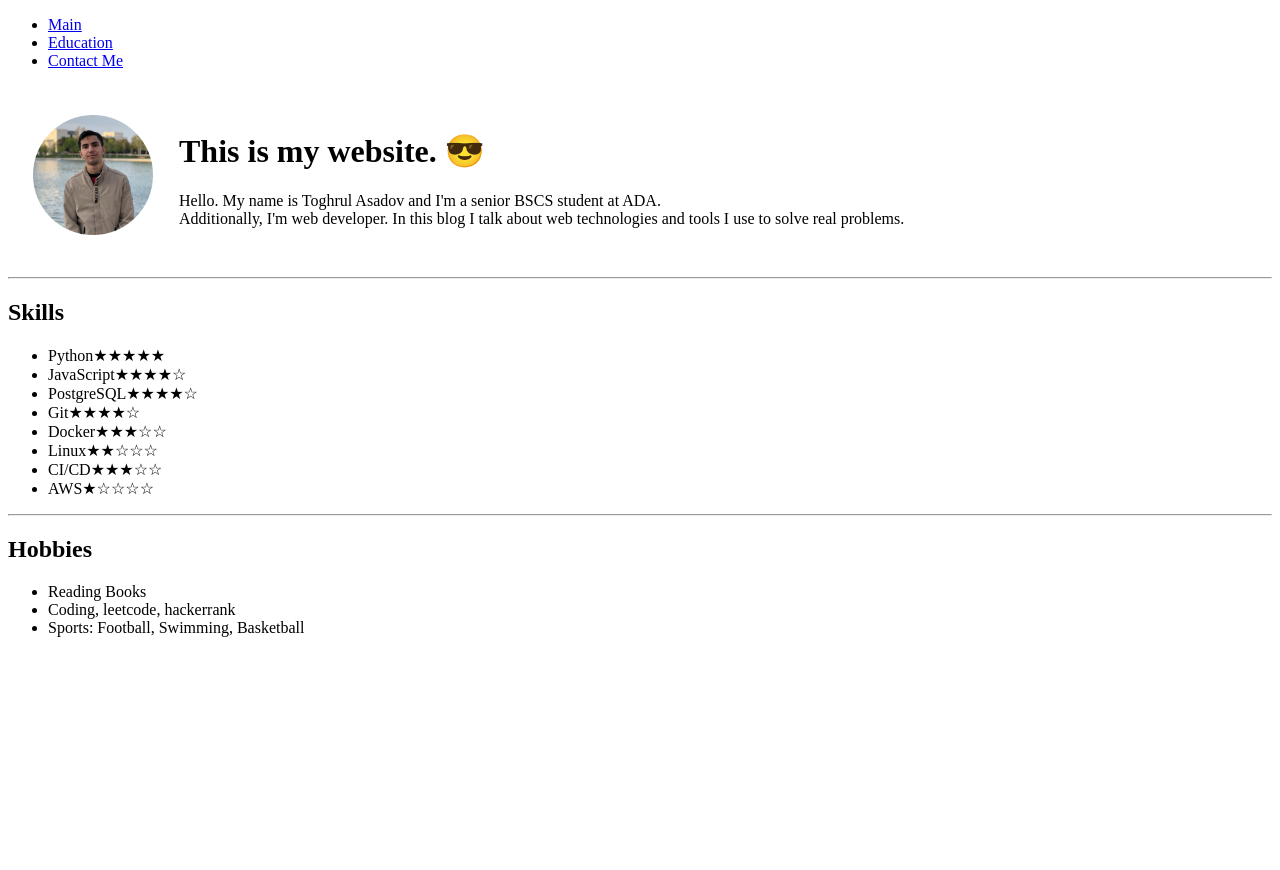
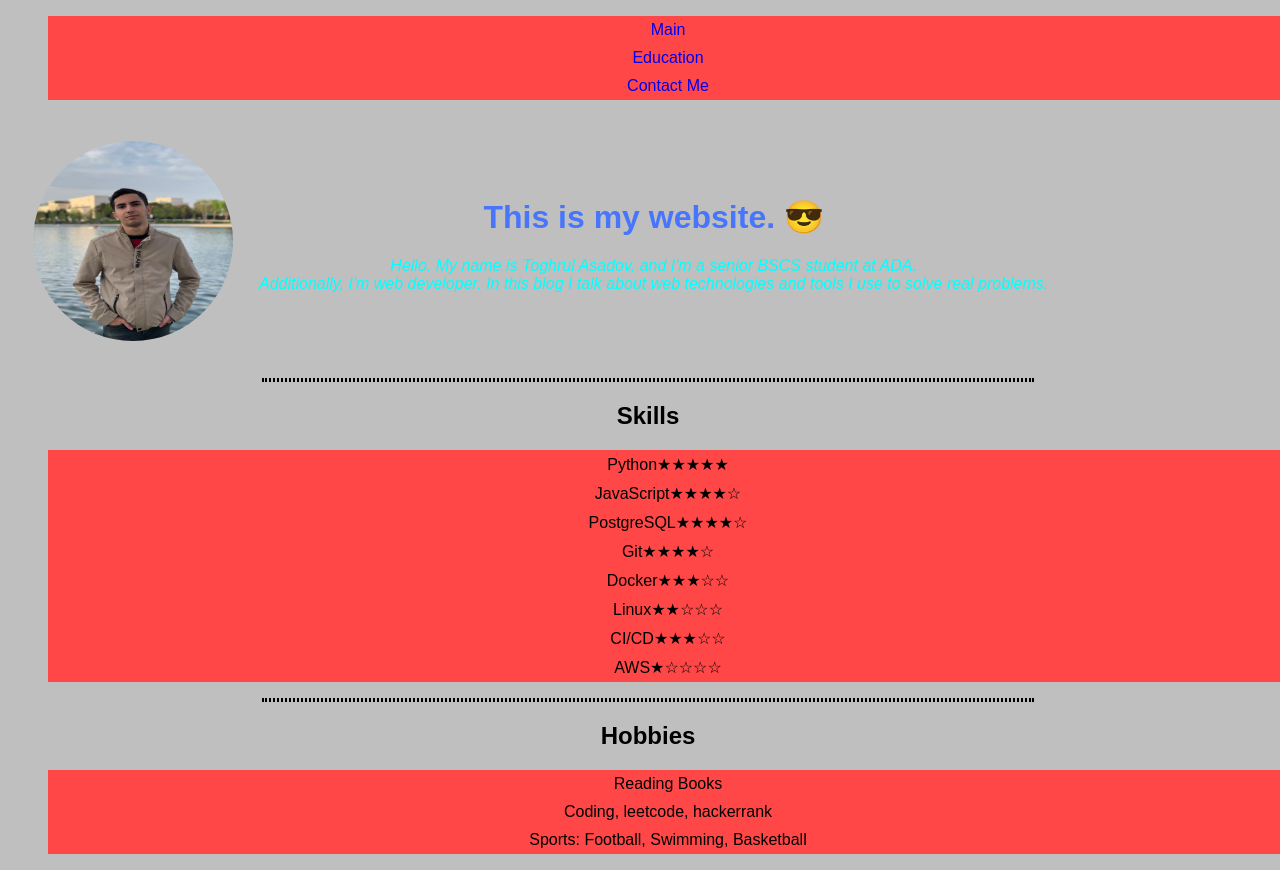
Before and after one commit to togrul2/simple-html, a plain HTML site: page index.html in a window 1280 px wide. Before the commit the page ends 800 px from the top, so only its background shows below. Drawn offline with Linux system fonts and the light colour scheme.

Commit message:
some more styles

```diff
--- /dev/null
+++ b/css/contactme.css
@@ -0,0 +1,59 @@
+html {
+    font-family: 'Rubik', sans-serif;
+    font-weight: 400;
+}
+
+body {
+    background-color: rgba(66, 65, 66, 0.333);
+    height: 90%;
+    width: 100%;
+    text-align: center;
+}
+
+.italic-text {
+    font-style: italic;
+    color: aqua;
+}
+
+p {
+    color: white;
+}
+
+li {
+    padding: 5px 12px;
+    list-style: none;
+    background-color: rgb(255, 71, 71);
+}
+
+a {
+    text-decoration: none;
+}
+
+a:hover {
+    color: rgb(2, 169, 184) !important;
+    font-size: 18px;
+}
+
+a:visited {
+    color: cornflowerblue;
+}
+
+h1 {
+    color: #4775fc;
+}
+
+input {
+    border: 2px solid rgb(227, 27, 27);
+    border-radius: 12px;
+}
+
+input[type=submit] {
+    font-size: 16px;
+    padding: 5px 24px;
+    transition: transform .12s;
+}
+
+input[type=submit]:hover {
+    cursor: pointer;
+    transform: scale(1.05);
+}
--- /dev/null
+++ b/css/education.css
@@ -0,0 +1,43 @@
+html {
+    font-family: 'Rubik', sans-serif;
+    font-weight: 400;
+}
+
+body {
+    background-color: rgba(66, 65, 66, 0.333);
+}
+
+ul {
+    text-align: center;
+}
+
+li {
+    padding: 5px 12px;
+    list-style: none;
+    background-color: rgb(255, 71, 71);
+}
+
+a {
+    text-decoration: none;
+}
+
+a:hover {
+    color: rgb(2, 169, 184) !important;
+    font-size: 18px;
+}
+
+a:visited {
+    color: rgb(186, 196, 214);
+}
+
+h1 {
+    color: #b3a9ff;
+}
+
+table, th, td {
+    border: 1px solid #000;
+}
+
+th, td {
+    padding: 5px 12px;
+}
--- /dev/null
+++ b/css/index.css
@@ -0,0 +1,63 @@
+html {
+    font-family: 'Rubik', sans-serif;
+    font-weight: 400;
+}
+
+body {
+    background-color: rgba(66, 65, 66, 0.333);
+    height: 90%;
+    width: 100%;
+    text-align: center;
+}
+
+.italic-text {
+    font-style: italic;
+    color: aqua;
+}
+
+p {
+    color: white;
+}
+
+img.profile-picture {
+    border-radius: 50%;
+    width: 200px;
+    height: 200px;
+}
+
+img.profile-picture:hover {
+    width: 220px;
+    height: 220px;
+}
+
+li {
+    padding: 5px 12px;
+    list-style: none;
+    background-color: rgb(255, 71, 71);
+}
+
+a {
+    text-decoration: none;
+}
+
+a:hover {
+    color: rgb(2, 169, 184) !important;
+    font-size: 18px;
+}
+
+a:visited {
+    color: cornflowerblue;
+}
+
+h1 {
+    color: #4775fc;
+}
+
+li {
+    list-style: none;
+}
+
+hr {
+    width: 60%;
+    border: 2px dotted #000;
+}
--- a/index.html
+++ b/index.html
@@ -6,17 +6,13 @@
   <meta http-equiv="X-UA-Compatible" content="IE=edge">
   <meta name="viewport" content="width=device-width, initial-scale=1.0">
   <meta name="description" content="Here I talk about python web technologies such as Django, Flask, FastAPI">
+  <meta name="author" content="togrul2">
   <title>Toghrul Asadov</title>
   <link rel="shortcut icon" href="assets/favicon.ico" type="image/x-icon">
-  <style>
-    :root {
-      --bg-color-light: #6d6ac7;
-    }
-
-    a.my-link {
-      font-size: 1.25em;
-    }
-  </style>
+  <link rel="stylesheet" href="css/index.css">
+  <link rel="preconnect" href="https://fonts.googleapis.com">
+  <link rel="preconnect" href="https://fonts.gstatic.com" crossorigin>
+  <link href="https://fonts.googleapis.com/css2?family=Noto+Sans+Mono&display=swap" rel="stylesheet">
 </head>
 
 <body>
@@ -37,11 +33,11 @@
     <table cellspacing="24px">
       <tr>
         <td>
-          <img src="assets/pfp.png" alt="Toghrul Asadov" width="120px" height="120px">
+          <img class="profile-picture" src="assets/pfp.jpg" alt="Toghrul Asadov">
         </td>
         <td>
           <h1>This is my website. &#128526;</h1>
-          <p>Hello. My name is Toghrul Asadov and I'm a senior BSCS student at ADA.
+          <p class="italic-text">Hello. My name is Toghrul Asadov, and I'm a senior BSCS student at ADA.
             <br>Additionally, I'm web developer. In this blog I talk
             about web technologies and tools I use to solve real problems.
           </p>
```
Also changed, not shown: contactme.html (+2 -0 lines), education.html (+1 -0 lines), assets/pfp.jpg (added), assets/pfp.png (deleted).
